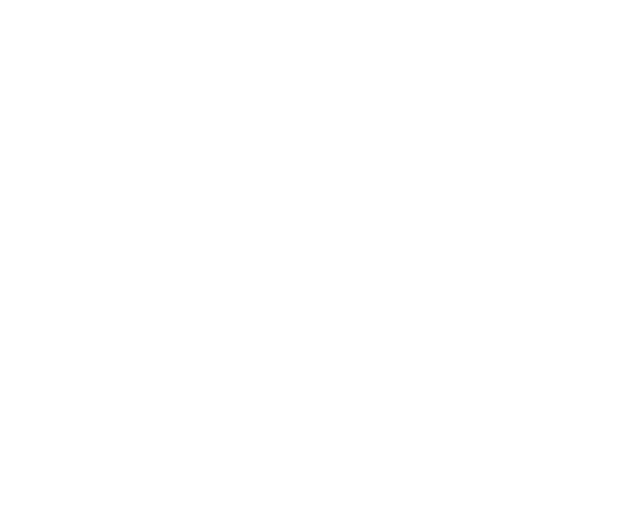
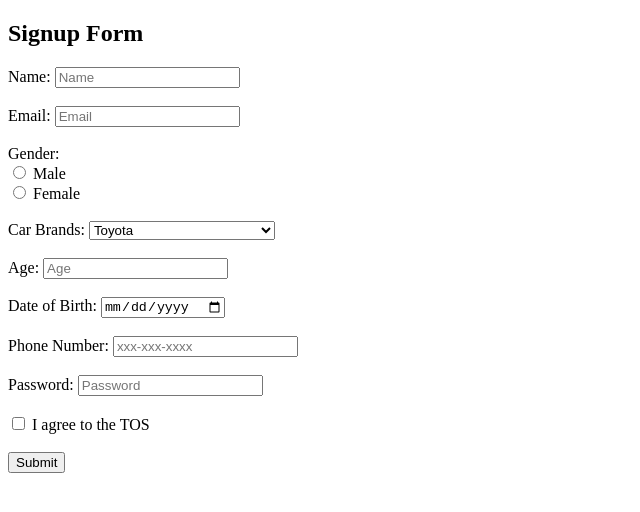
Before and after one commit to acciojob/signup-form-car-Abdullah-786, a website: page main.html in a window 1280 px wide. Shown: the whole page, without its empty margins (0-640 px from the left). Drawn offline with Linux system fonts and the light colour scheme.

Commit message:
created a submission

```diff
--- a/main.html
+++ b/main.html
@@ -1,16 +1,48 @@
 <!DOCTYPE html>
+<html>
+<head>
+    <title>Signup Form</title>
+</head>
+<body>
+    <h2>Signup Form</h2>
+    <form action="#" method="post">
+        <label for="name">Name:</label>
+        <input type="text" id="name" name="name" placeholder="Name" required><br><br>
 
-<html>
+        <label for="email">Email:</label>
+        <input type="email" id="email" name="email" placeholder="Email" required><br><br>
 
-<head>
-	<link rel="stylesheet" href="styles.css">
-</head>
+        <label>Gender:</label><br>
+        <input type="radio" id="gender_m" name="gender" required>
+        <label for="gender_m">Male</label><br>
+        <input type="radio" id="gender_f" name="gender" required>
+        <label for="gender_f">Female</label><br><br>
 
-<body>
-	<!-- the entire body must be written by student -->
-    <script type="text/javascript" src="./script.js">
-</script>
+        <label for="cars">Car Brands:</label>
+        <select id="cars" name="cars" required>
+            <option value="" disabled>--Please choose an option--</option>
+            <!-- Add your car brand options here -->
+            <option value="Toyota">Toyota</option>
+            <option value="Honda">Honda</option>
+            <option value="Ford">Ford</option>
+        </select><br><br>
 
+        <label for="age">Age:</label>
+        <input type="number" id="age" name="age" placeholder="Age" required><br><br>
+
+        <label for="dob">Date of Birth:</label>
+        <input type="date" id="dob" name="dob" required><br><br>
+
+        <label for="tel">Phone Number:</label>
+        <input type="tel" id="tel" name="tel" pattern="[0-9]{3}-[0-9]{3}-[0-9]{4}" placeholder="xxx-xxx-xxxx"><br><br>
+
+        <label for="password">Password:</label>
+        <input type="password" id="password" name="password" placeholder="Password" required><br><br>
+
+        <input type="checkbox" id="tos" name="tos" required>
+        <label for="tos">I agree to the TOS</label><br><br>
+
+        <button type="submit">Submit</button>
+    </form>
 </body>
-
 </html>
```
